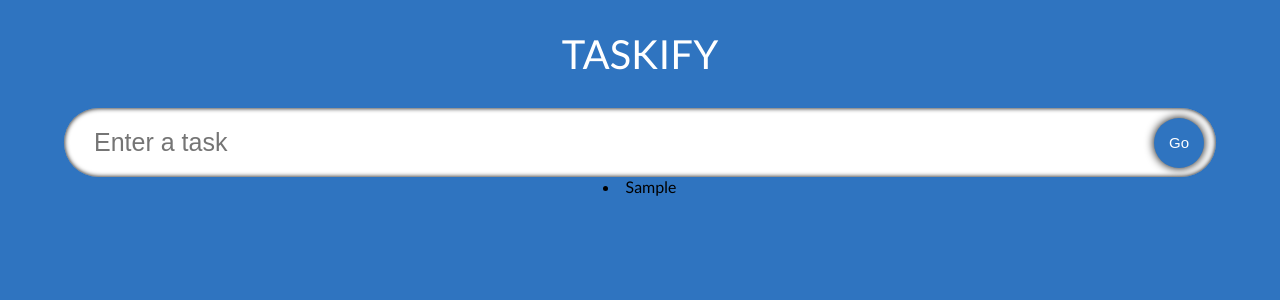
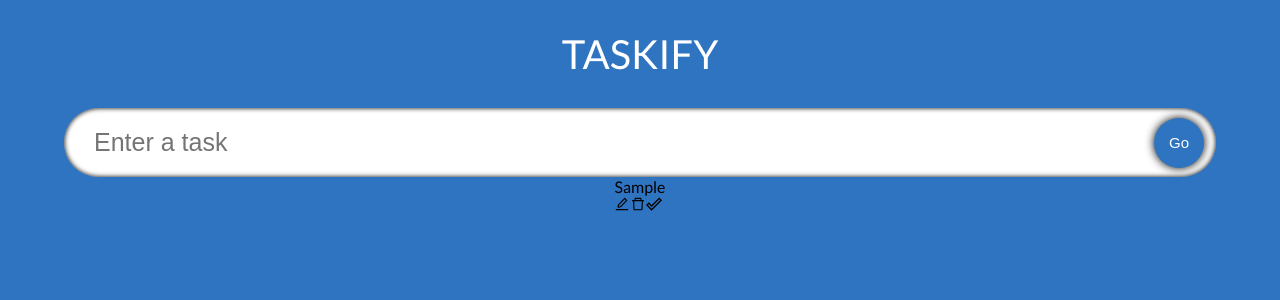
Before and after one commit to Abidi-S/react-typescript-todo, a React (Create React App) app: page / in a window 1280 px wide. Both pictures are taken after typing "Sample" into the empty fields and a click on the button "Go". Shown: the top 300 px of the page. Built offline with nearby package versions, Linux system fonts and the light colour scheme.

Commit message:
Created card for a single toDoList item, added icons

```diff
--- a/package.json
+++ b/package.json
@@ -12,6 +12,7 @@
     "@types/react-dom": "^18.0.5",
     "react": "^18.2.0",
     "react-dom": "^18.2.0",
+    "react-icons": "^4.4.0",
     "react-scripts": "5.0.1",
     "typescript": "^4.7.4",
     "web-vitals": "^2.1.4"
--- a/src/App.tsx
+++ b/src/App.tsx
@@ -1,6 +1,7 @@
 import React, { useState } from 'react';
 import './App.css';
 import InputField from './components/InputField';
+import ToDoListCard from './components/ToDoListCard';
 import { ToDo } from './model';
 
 const App: React.FC = () => {
@@ -25,9 +26,7 @@ const App: React.FC = () => {
     <div className="App">
       <span className="heading">Taskify</span>
       <InputField toDo={toDo} setToDo={setToDo} addToList={addToList} />
-      {toDoList.map((t) => (
-        <li>{t.toDo}</li>
-      ))}
+      <ToDoListCard toDoList={toDoList} setToDoList={setToDoList} />
     </div>
   );
 }
--- /dev/null
+++ b/src/components/SingleToDo.tsx
@@ -0,0 +1,32 @@
+import React from 'react'
+import { ToDo } from '../model';
+import { AiOutlineDelete, AiOutlineEdit } from "react-icons/ai";
+import { MdDoneOutline } from "react-icons/md";
+type Props = {
+    toDo: ToDo;
+    toDoList: ToDo[];
+    setToDoList: React.Dispatch<React.SetStateAction<ToDo[]>>;
+}
+
+const SingleToDo = ({ toDo, toDoList, setToDoList }: Props) => {
+  return (
+    <form className="toDoList_single">
+        <span className="toDoList_single-text">
+            {toDo.toDo}
+        </span>
+        <div>
+            <span className='icon'>
+                <AiOutlineEdit />
+            </span>
+            <span className='icon'>
+                <AiOutlineDelete />
+            </span>
+            <span className='icon'>
+                <MdDoneOutline />
+            </span>
+        </div>
+    </form>
+  )
+}
+
+export default SingleToDo;
--- /dev/null
+++ b/src/components/ToDoListCard.tsx
@@ -0,0 +1,26 @@
+import React from 'react'
+import { ToDo } from '../model';
+import SingleToDo from './SingleToDo';
+import "./styles.css";
+
+interface Props{
+    toDoList: ToDo[];
+    setToDoList: React.Dispatch<React.SetStateAction<ToDo[]>>;
+}
+const ToDoListCard = ({ toDoList, setToDoList}: Props) => {
+  return (
+    <div className="toDoList">
+        {toDoList.map(toDo => (
+            <SingleToDo
+                toDo={toDo}
+                key={toDo.id}
+                toDoList={toDoList}
+                setToDoList={setToDoList}
+            />
+            //<li>{toDo.toDo}</li>
+        ))}
+    </div>
+  )
+}
+
+export default ToDoListCard;
--- a/src/components/styles.css
+++ b/src/components/styles.css
@@ -44,3 +44,10 @@
     transform: scale(0.8);
     box-shadow: 0 0 5px black;
 }
+
+.toDoList {
+    display: flex;
+    justify-content: space-evenly;
+    width: 90%;
+    flex-wrap: wrap;
+}
```
Also changed, not shown: 1 other file (tests, documents, lock files or other folders).
